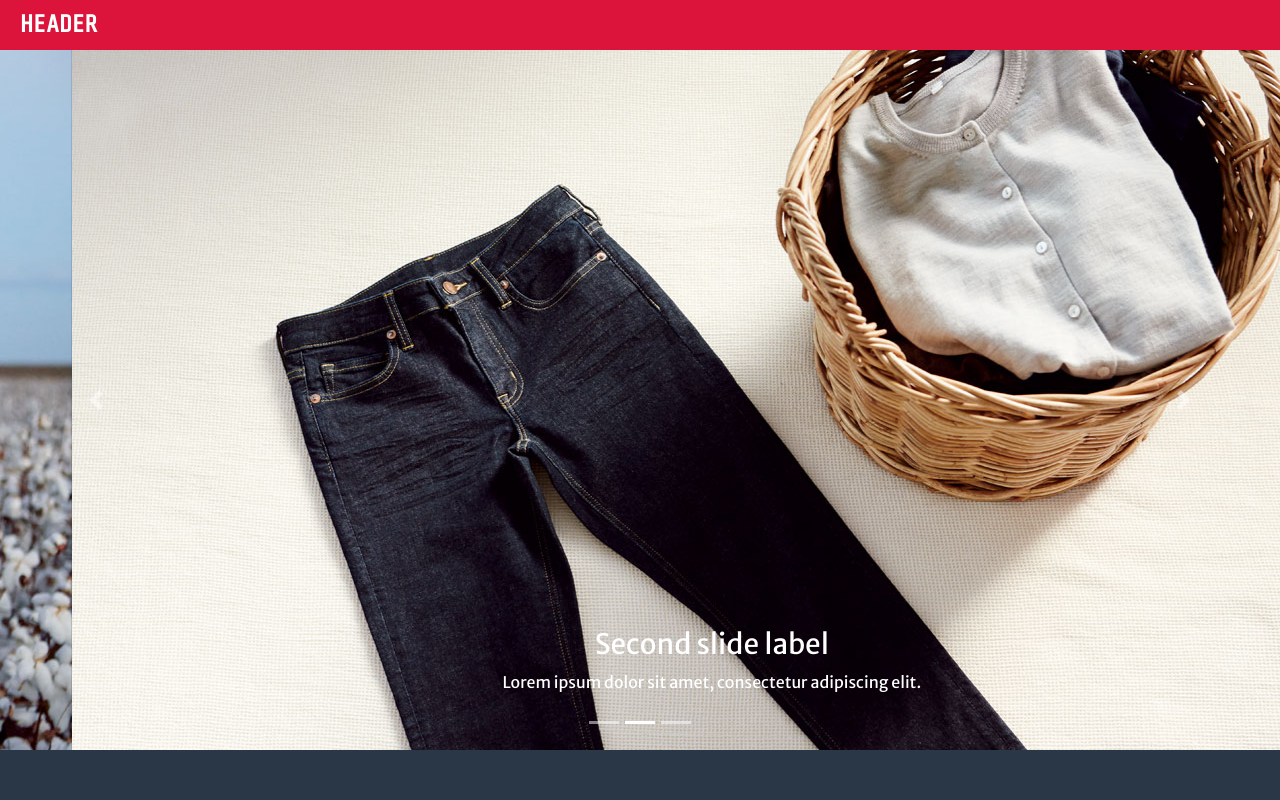
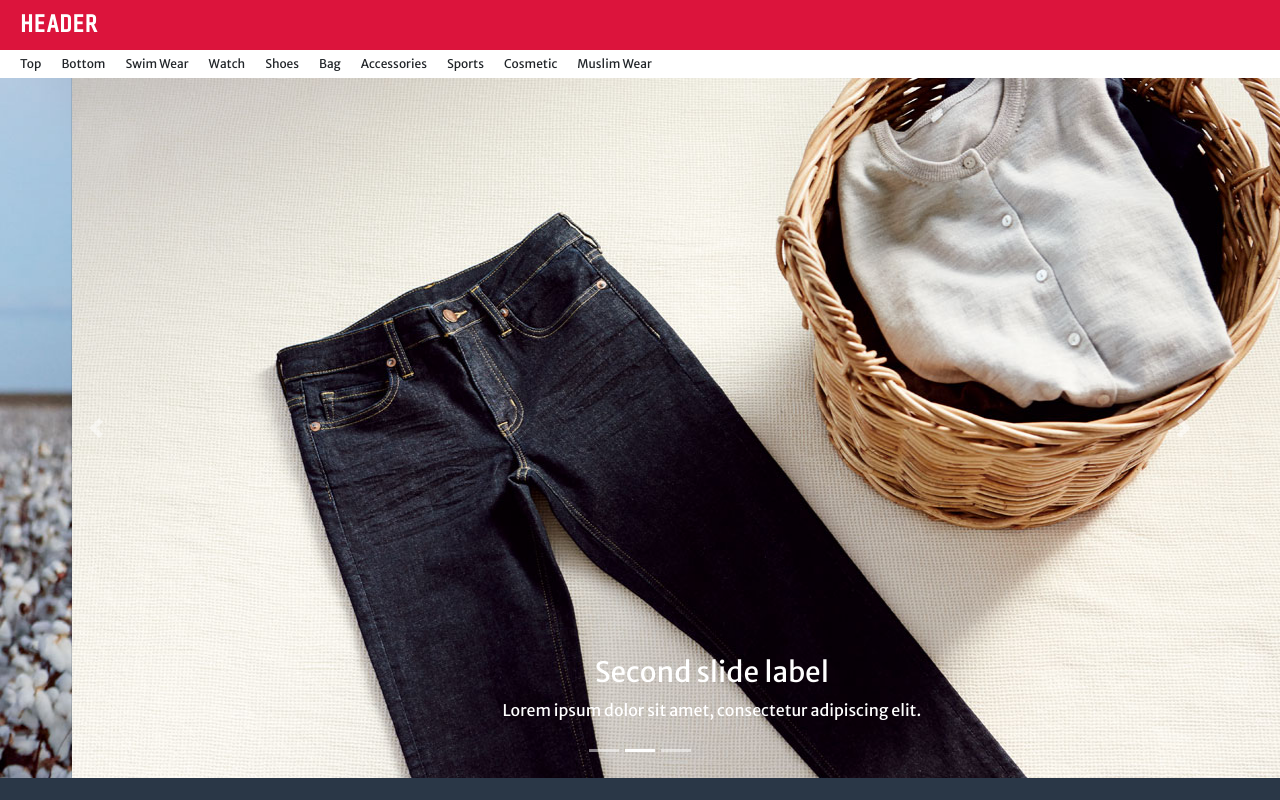
Before and after one commit to JimmyKho/ecommerce-site-ui, a Next.js app: page / in a window 1280 px wide. Built offline with nearby package versions, Linux system fonts and the light colour scheme.

Commit message:
Added CategoryList

```diff
--- /dev/null
+++ b/components/Category.module.scss
@@ -0,0 +1,20 @@
+@import "../theme/theme";
+
+.CategoryList {
+  display: flex;
+  flex-direction: row;
+  justify-content: flex-start;
+  align-items: center;
+
+  padding: 0 10px;
+
+  font-family: $core-font;
+  font-size: 12px;
+  font-weight: 400;
+
+  cursor: pointer;
+
+  &__Item {
+    padding: 5px 10px;
+  }
+}
--- /dev/null
+++ b/components/CategoryList.js
@@ -0,0 +1,15 @@
+import CategoryListItem from "./CategoryListItem"
+
+import styles from "./Category.module.scss"
+
+const CategoryList = (props) => (
+  <div className={styles.CategoryList}>
+    {LIST.map((item) => (
+      <CategoryListItem name={item} />
+    ))}
+  </div>
+)
+
+export default CategoryList
+
+const LIST = ["Top", "Bottom", "Swim Wear", "Watch", "Shoes", "Bag", "Accessories", "Sports", "Cosmetic", "Muslim Wear"]
--- /dev/null
+++ b/components/CategoryListItem.js
@@ -0,0 +1,8 @@
+import styles from "./Category.module.scss"
+
+const CategoryListItem = (props) => {
+  const { name = "" } = props
+  return <div className={styles.CategoryList__Item}>{name}</div>
+}
+
+export default CategoryListItem
--- a/components/Layout.js
+++ b/components/Layout.js
@@ -1,5 +1,7 @@
+import Head from "next/head"
+
 import Header from "./Header"
-import Head from "next/head"
+import CategoryList from "./CategoryList"
 
 import styles from "./Layout.module.scss"
 
@@ -12,6 +14,7 @@ const Layout = (props) => (
     </Head>
 
     <Header />
+    <CategoryList />
 
     <div className={styles.Content}>{props.children}</div>
   </div>
```
